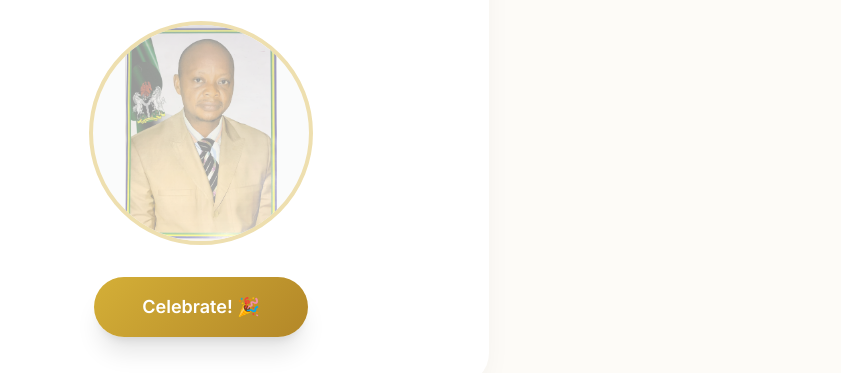
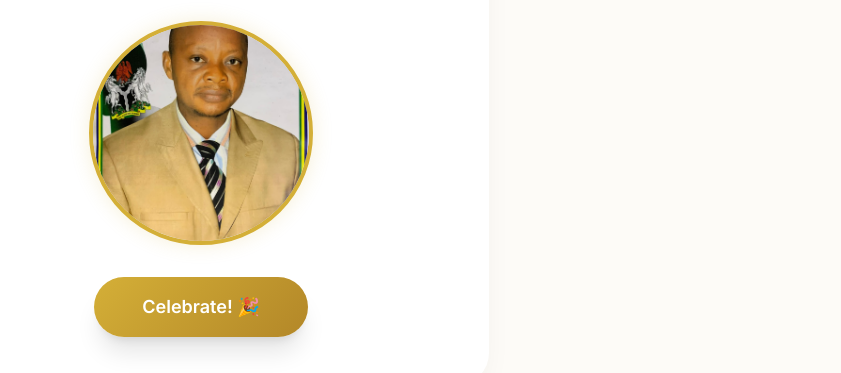
Before and after one commit to emmanuelgodspower258-lgtm/daddy, a plain HTML site: page index.html in a window 1280 px wide. Shown: the part 427-800 px from the top of the page, without its empty margins (439-1280 px from the left). Drawn offline with nearby package versions, Linux system fonts and the light colour scheme; files whose address does not match are found by name.

Commit message:
Update index.html

```diff
--- a/index.html
+++ b/index.html
@@ -99,7 +99,7 @@
         .photo-frame {
             border: 4px solid var(--gold-primary);
             position: relative;
-
+            box-shadow: 0 0 20px rgba(212, 175, 55, 0.2);
         }
     </style>
 </head>
@@ -124,10 +124,10 @@
             </p>
 
             <!-- Photo Frame -->
-            <div class="w-40 h-40 md:w-56 md:h-56 mx-auto mb-8 rounded-full photo-frame bg-gray-100 dark:bg-gray-800 flex items-center justify-center italic text-[10px] md:text-xs opacity-40 px-6 md:px-8 text-center overflow-hidden">
+            <div class="w-40 h-40 md:w-56 md:h-56 mx-auto mb-8 rounded-full photo-frame bg-gray-200 dark:bg-gray-700 flex items-center justify-center text-center overflow-hidden">
                 <!-- ADD PHOTO HERE: Replace the empty src="" with your image URL below -->
-                <img src="/home/jew/Desktop/CyberSecurity Essential/daddy.jpg" alt="Dad's Photo" class="w-full h-full object-cover hidden" onload="this.classList.remove('hidden'); this.parentElement.querySelector('span').classList.add('hidden')">
-                <span>Add your favorite photo of him here!</span>
+                <img src="daddy.jpg" alt="Dad's Photo" class="w-full h-full object-cover hidden" onload="this.classList.remove('hidden'); this.parentElement.querySelector('span').classList.add('hidden')">
+                <span class="italic text-[10px] md:text-xs opacity-40 px-6 md:px-8">Add your favorite photo of him here!</span>
             </div>
 
             <button onclick="spawnConfetti()" class="btn-celebrate w-full md:w-auto text-white font-bold py-4 px-12 rounded-full text-lg shadow-xl">
```
